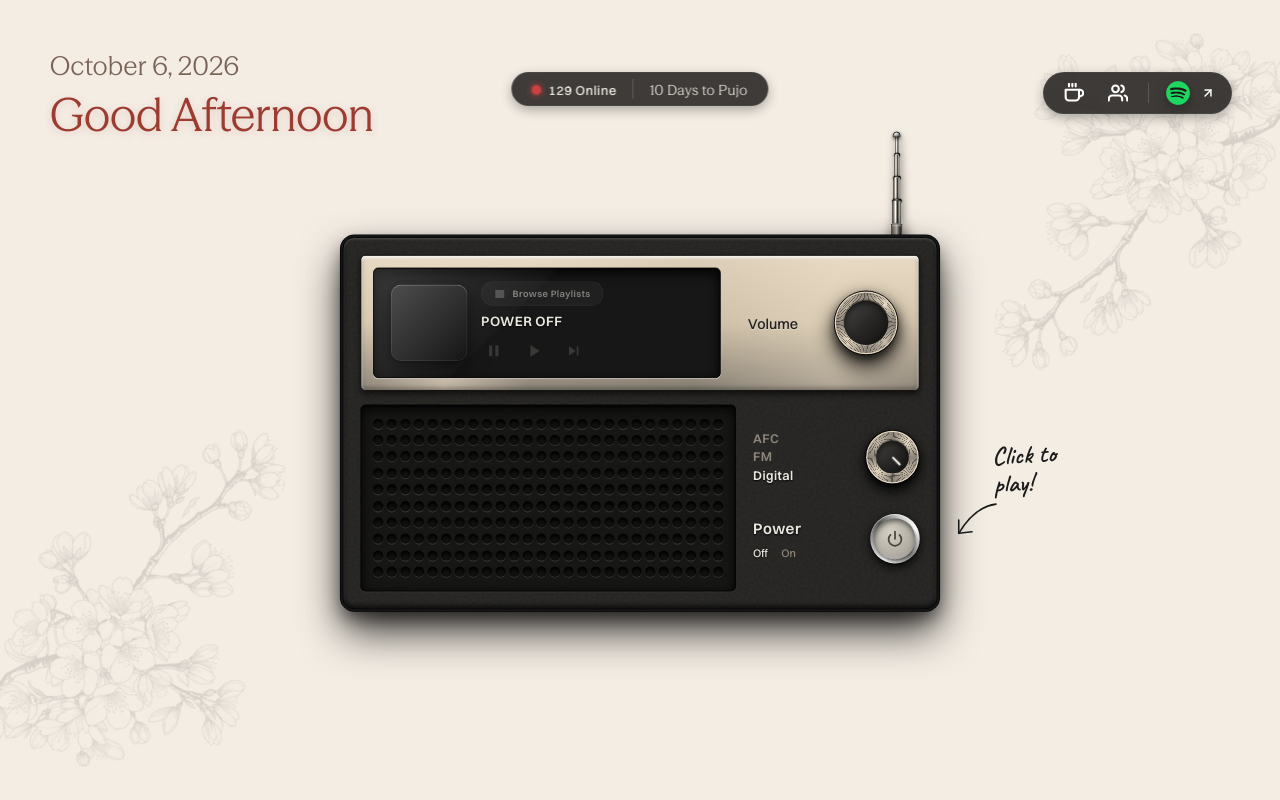
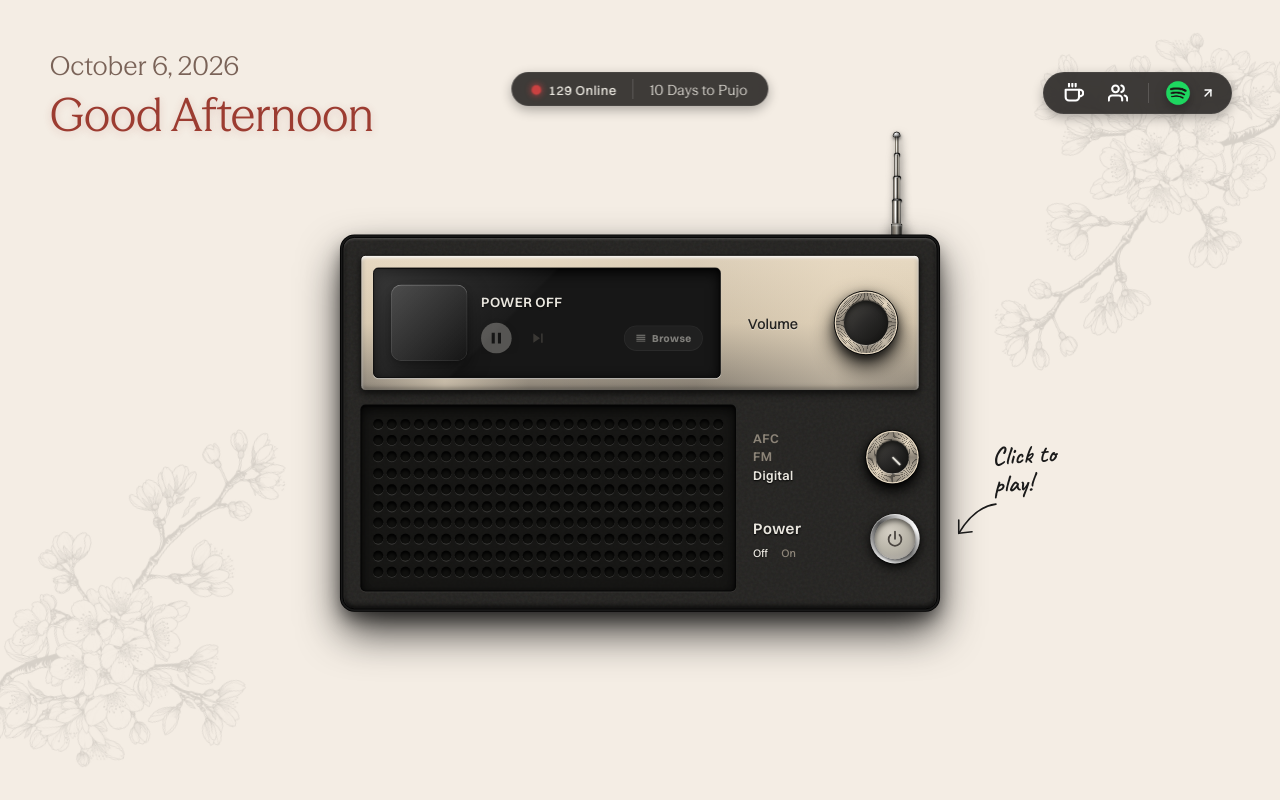
Before and after one commit to pradhan-not-found/The-Radio-, a React (Vite) app: page / in a window 1280 px wide. Both pictures are taken after a click on the element 892 px from the left and 457 px from the top of the page. Shown: the top 800 px of the page. Built offline with nearby package versions, Linux system fonts and the light colour scheme.

Commit message:
feat: upgrade digital player ui with spotify layout and combined play/pause toggle button

```diff
--- a/src/components/Radio.tsx
+++ b/src/components/Radio.tsx
@@ -475,36 +475,57 @@ export function Radio({ onPowerChange }: { onPowerChange?: (p: boolean) => void
                 )}
               </div>
 
-              {/* Right side: Dropdowns & Controls */}
-              <div className="digital-info" style={{ display: 'flex', flexDirection: 'column', justifyContent: 'center', gap: '8px', flex: 1, minWidth: 0 }}>
+              {/* Right side: Information & Controls */}
+              <div className="digital-info" style={{ display: 'flex', flexDirection: 'column', justifyContent: 'center', gap: '12px', flex: 1, minWidth: 0 }}>
 
-                <div className="digital-top-bar" style={{ display: 'flex', gap: '8px' }}>
-                  <button
-                    className="browse-playlist-btn"
-                    onClick={() => setShowPlaylist(true)}
-                    disabled={!power}
-                  >
-                    <svg viewBox="0 0 24 24" width="14" height="14" fill="currentColor"><path d="M3 15h18v-2H3v2zm0 4h18v-2H3v2zm0-8h18V9H3v2zm0-6v2h18V5H3z"/></svg>
-                    Browse Playlists
-                  </button>
+                {/* Title & Artist */}
+                <div className="digital-text-container" style={{ display: 'flex', flexDirection: 'column', gap: '2px' }}>
+                  <div className="digital-title" title={PLAYLIST_DATA[activeCat]?.[activeSong]?.title || ytData?.title || 'No signal'}>
+                    {power ? (PLAYLIST_DATA[activeCat]?.[activeSong]?.title || ytData?.title || 'Tuning...') : 'POWER OFF'}
+                  </div>
+                  <div className="digital-artist" style={{ fontSize: '13px', color: 'rgba(255,255,255,0.5)', whiteSpace: 'nowrap', overflow: 'hidden', textOverflow: 'ellipsis', fontWeight: 500 }}>
+                    {power ? (PLAYLIST_DATA[activeCat]?.[activeSong]?.artist || 'Unknown Artist') : ''}
+                  </div>
                 </div>
 
-                <div className="digital-title" title={PLAYLIST_DATA[activeCat]?.[activeSong]?.title || ytData?.title || 'No signal'}>
-                  {power ? (PLAYLIST_DATA[activeCat]?.[activeSong]?.title || ytData?.title || 'Tuning...') : 'POWER OFF'}
-                </div>
+                {/* Controls Row */}
+                <div className="digital-controls" style={{ display: 'flex', gap: '16px', alignItems: 'center' }}>
 
-                <div className="digital-controls">
-                  <button className="digital-ctrl-btn" disabled={!power} onClick={() => { ytPlayer?.pauseVideo(); setMuted(true); }}>
-                    <svg viewBox="0 0 24 24" fill="currentColor" width="22" height="22"><path d="M6 19h4V5H6v14zm8-14v14h4V5h-4z"/></svg>
+                  {/* Play/Pause Toggle */}
+                  <button
+                    className={`digital-ctrl-btn toggle-btn ${!muted && power ? 'playing' : ''}`}
+                    disabled={!power}
+                    onClick={() => {
+                      if (muted) { ytPlayer?.playVideo(); setMuted(false); }
+                      else { ytPlayer?.pauseVideo(); setMuted(true); }
+                    }}
+                  >
+                    {muted ? (
+                      <svg viewBox="0 0 24 24" fill="currentColor" width="24" height="24"><path d="M8 5v14l11-7z"/></svg> // Play
+                    ) : (
+                      <svg viewBox="0 0 24 24" fill="currentColor" width="22" height="22"><path d="M6 19h4V5H6v14zm8-14v14h4V5h-4z"/></svg> // Pause
+                    )}
                   </button>
-                  <button className="digital-ctrl-btn" disabled={!power} onClick={() => { ytPlayer?.playVideo(); setMuted(false); }}>
-                    <svg viewBox="0 0 24 24" fill="currentColor" width="24" height="24"><path d="M8 5v14l11-7z"/></svg>
-                  </button>
+
+                  {/* Next Song */}
                   <button className="digital-ctrl-btn" disabled={!power} onClick={() => {
                     const nextSong = (activeSong + 1) % (PLAYLIST_DATA[activeCat]?.length || 1);
                     setActiveSong(nextSong);
                   }}>
                     <svg viewBox="0 0 24 24" fill="currentColor" width="22" height="22"><path d="M6 18l8.5-6L6 6v12zM16 6v12h2V6h-2z"/></svg>
+                  </button>
+
+                  {/* Browse Playlists */}
+                  <button
+                    className="browse-playlist-btn"
+                    onClick={() => setShowPlaylist(true)}
+                    disabled={!power}
+                    style={{ marginLeft: 'auto', padding: '6px 12px', background: 'rgba(255,255,255,0.08)', color: '#E8E5DD', borderRadius: '16px', border: '1px solid rgba(255,255,255,0.1)', display: 'flex', alignItems: 'center', gap: '6px', fontSize: '12px', fontWeight: 'bold', cursor: 'pointer', transition: 'all 0.2s' }}
+                    onMouseOver={(e) => { if (power) e.currentTarget.style.background = 'rgba(255,255,255,0.15)'; }}
+                    onMouseOut={(e) => { if (power) e.currentTarget.style.background = 'rgba(255,255,255,0.08)'; }}
+                  >
+                    <svg viewBox="0 0 24 24" width="14" height="14" fill="currentColor"><path d="M3 15h18v-2H3v2zm0 4h18v-2H3v2zm0-8h18V9H3v2zm0-6v2h18V5H3z"/></svg>
+                    Browse
                   </button>
                 </div>
               </div>
--- a/src/index.css
+++ b/src/index.css
@@ -1455,8 +1455,9 @@ body {
   display: flex;
   align-items: center;
   justify-content: center;
-  transition: color 0.2s, transform 0.1s;
+  transition: color 0.2s, transform 0.1s, background-color 0.2s;
   padding: 4px;
+  border-radius: 50%;
 }
 
 .digital-ctrl-btn:hover:not(:disabled) {
@@ -1470,6 +1471,24 @@ body {
 .digital-ctrl-btn:disabled {
   opacity: 0.3;
   cursor: not-allowed;
+}
+
+.digital-ctrl-btn.toggle-btn {
+  background: #E8E5DD;
+  color: #111;
+  width: 36px;
+  height: 36px;
+  padding: 0;
+  box-shadow: 0 4px 12px rgba(0,0,0,0.3);
+}
+
+.digital-ctrl-btn.toggle-btn:hover:not(:disabled) {
+  background: #FFF;
+  transform: scale(1.05);
+}
+
+.digital-ctrl-btn.toggle-btn:active:not(:disabled) {
+  transform: scale(0.95);
 }
 
 /* ═══════════════════════════════════════════
```
Also changed, not shown: 1 other file (tests, documents, lock files or other folders).
